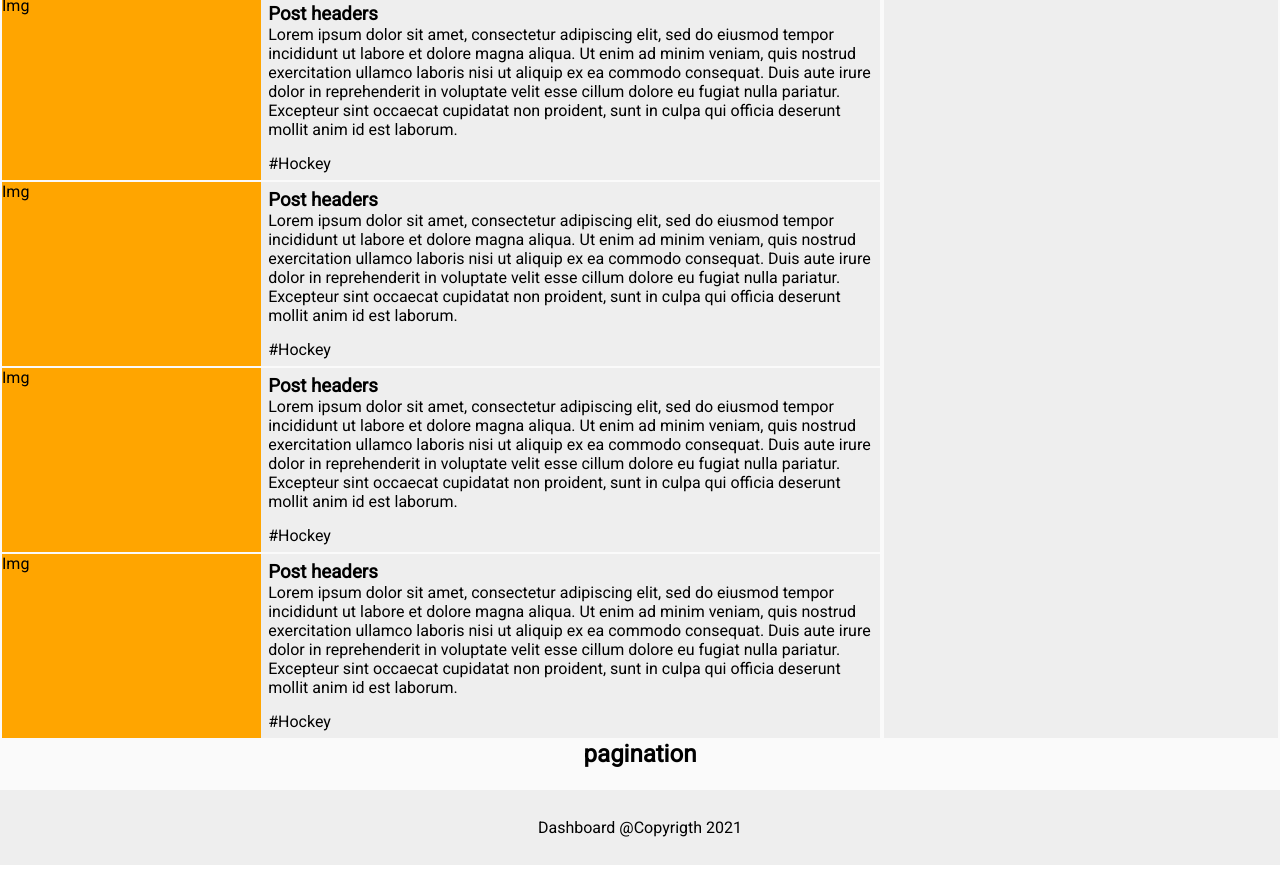
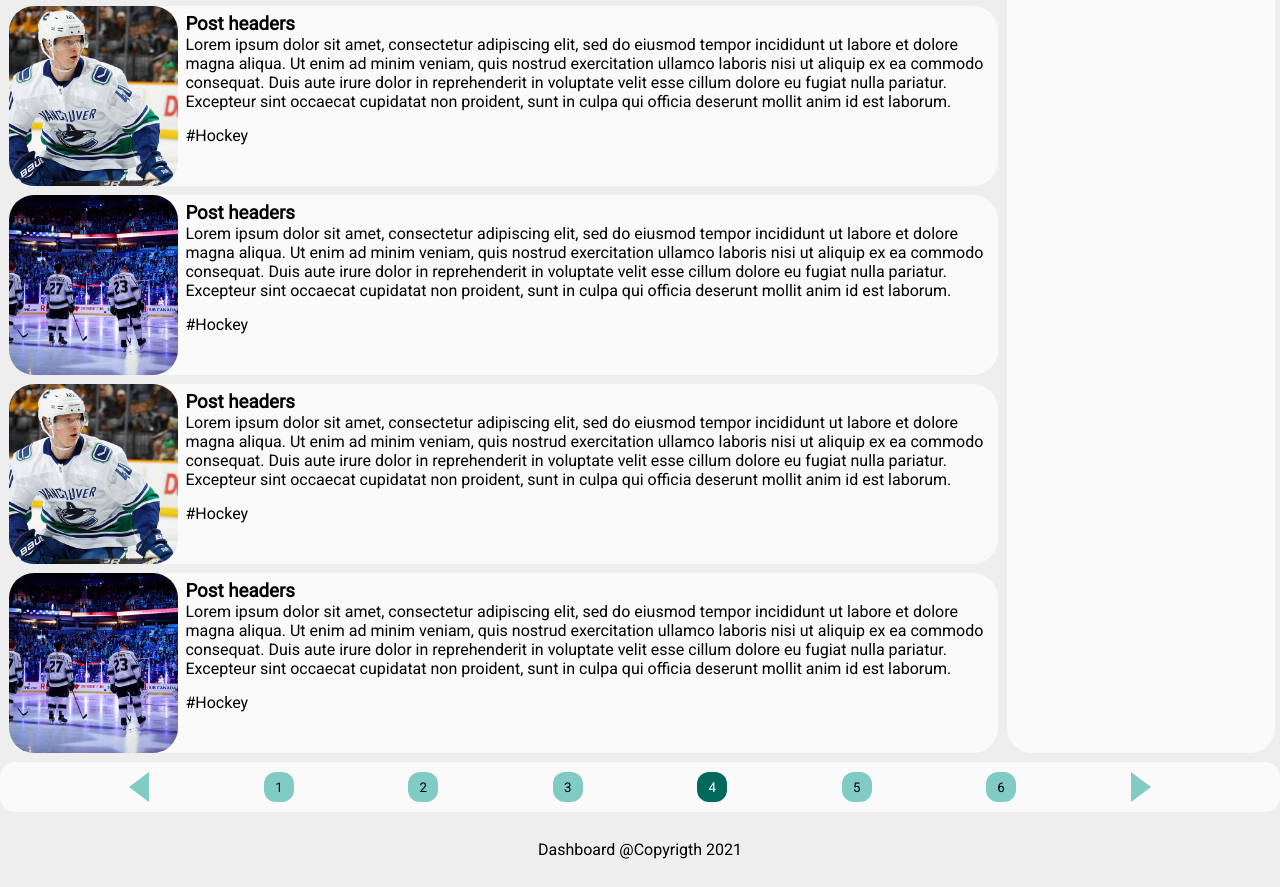
Before and after one commit to kulin91/Dashboard, a plain HTML site: page index.html in a window 1280 px wide. Shown: the part 267-1154 px from the top of the page. Before the commit the page ends 1132 px from the top, so only its background shows below. Drawn offline with Linux system fonts and the light colour scheme.

Commit message:
create pagination

```diff
--- a/index.html
+++ b/index.html
@@ -11,7 +11,9 @@
 
 <body>
   <header class="header">
-    <div class="header-img"></div>
+    <div class="header-img">
+      <img class="img" src="assets/images/dashboard-logo.JPG" alt="img">
+    </div>
     <h1>Dashboard</h1>
   </header>
   <main class="main">
@@ -19,7 +21,7 @@
       <div class="post-container">
         <article class="post">
           <div class="post-img">
-            Img
+            <img class="img" src="assets/images/nhl-6.jpg" alt="img">
           </div>
           <div class="post-info">
             <h3 class="post-header">Post headers</h3>
@@ -36,7 +38,7 @@
         </article>
         <article class="post">
           <div class="post-img">
-            Img
+            <img class="img" src="assets/images/nhl-1.jpg" alt="img">
           </div>
           <div class="post-info">
             <h3 class="post-header">Post headers</h3>
@@ -53,7 +55,7 @@
         </article>
         <article class="post">
           <div class="post-img">
-            Img
+            <img class="img" src="assets/images/cut.jpg" alt="img">
           </div>
           <div class="post-info">
             <h3 class="post-header">Post headers</h3>
@@ -70,7 +72,7 @@
         </article>
         <article class="post">
           <div class="post-img">
-            Img
+            <img class="img" src="assets/images/nhl-1.jpg" alt="img">
           </div>
           <div class="post-info">
             <h3 class="post-header">Post headers</h3>
@@ -87,7 +89,7 @@
         </article>
         <article class="post">
           <div class="post-img">
-            Img
+            <img class="img" src="assets/images/cut.jpg" alt="img">
           </div>
           <div class="post-info">
             <h3 class="post-header">Post headers</h3>
@@ -113,7 +115,14 @@
       </div>
     </div>
     <div class="pagination-container">
-      <h2>pagination</h2>
+      <button id="pagination-button-back"></button>
+      <button class="pagination-button">1</button>
+      <button class="pagination-button">2</button>
+      <button class="pagination-button">3</button>
+      <button class="pagination-button pagination-button-active">4</button>
+      <button class="pagination-button">5</button>
+      <button class="pagination-button">6</button>
+      <button id="pagination-button-forward"></button >
     </div>
   </main>
   <footer class="footer">
--- a/style.css
+++ b/style.css
@@ -6,24 +6,28 @@
 
 .header {
   height: 75px;
-  background-color:#616161;
+  background-color:#EEEEEE;
   display: flex;
   align-items: center;
 }
+
 .header-img {
-  background-color:#FFFF8D;
+  background-color: black;
   border-radius: 50%;
   height: 50px;
   width: 50px;
   margin: 0 10px;
 }
 
-h1 {
-  color: white;
+.img {
+  height: 100%;
+  width: 100%;
+  object-fit: cover;
+  border-radius: 25px;
 }
 
 .main {
-  background-color: #FAFAFA;
+  background-color:#EEEEEE;
 }
 
 .content-container {
@@ -31,22 +35,24 @@ h1 {
 }
 
 .post-container {
-  width: 70%;
+  width: 80%;
 }
 
 .post {
-  background-color:#EEEEEE;
-  margin: 2px;
+  background-color: #FAFAFA;
+  margin: 9px;
   display: flex;
+  border-radius: 25px;
 }
 
 .post-img {
-  width: 30%;
-  background-color: orange;
+  width: 183px;
+  height: 180px;
+  border-radius: 25px;
 }
 
 .post-info {
-  width: 70%;
+  width: 88%;
   padding: 7px;
 }
 
@@ -55,19 +61,62 @@ h1 {
 }
 
 .categories-container {
-  background-color:#EEEEEE;
-  width: 30%;
-  margin: 2px;
+  background-color: #FAFAFA;
+  width: 20%;
+  margin-top: 9px;
+  margin-right: 5px;
+  margin-bottom: 9px;
   padding: 8px;
+  border-radius: 25px;
+  text-align: center;
 }
 
 .categories-tag {
   margin: 10px;
+  text-align: left;
 }
 
 .pagination-container {
-  text-align: center;
+  display: flex;
+  background-color:#FAFAFA;
+  align-items: center;
+  justify-content: space-evenly;
   height: 50px;
+  border-radius: 15px;
+}
+
+.pagination-button{
+  border-radius: 40%;
+  height: 30px;
+  width: 30px;
+  border: none;
+  outline: none;
+  background-color: #80CBC4;
+}
+
+.pagination-button-active {
+  background-color: #00695C;
+  color: white;
+}
+
+#pagination-button-back {
+  height: 0px;
+  width: 0px;
+  border: none;
+  outline: none;
+  background-color: transparent;
+  border: 15px solid transparent;
+  border-right: 20px solid #80CBC4;
+}
+
+#pagination-button-forward {
+  height: 0px;
+  width: 0px;
+  border: none;
+  outline: none;
+  background-color: transparent;
+  border: 15px solid transparent;
+  border-left: 20px solid #80CBC4;
 }
 
 .footer {
```
Also changed, not shown: assets/images/cut.jpg (added), assets/images/dashboard-logo.JPG (added), assets/images/img1.jpg (added), assets/images/nhl-1.jpg (added), assets/images/nhl-6.jpg (added), 1 other file.
